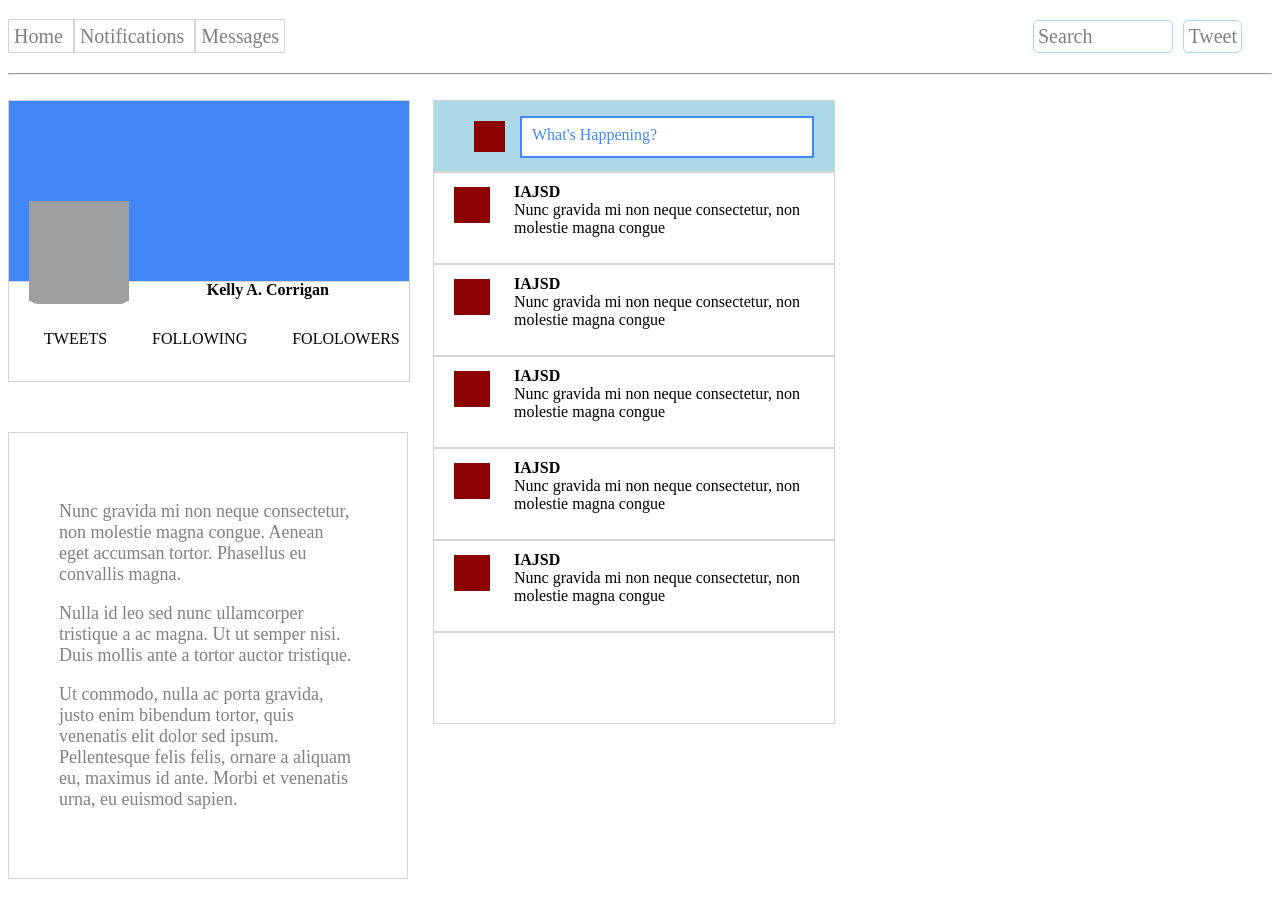
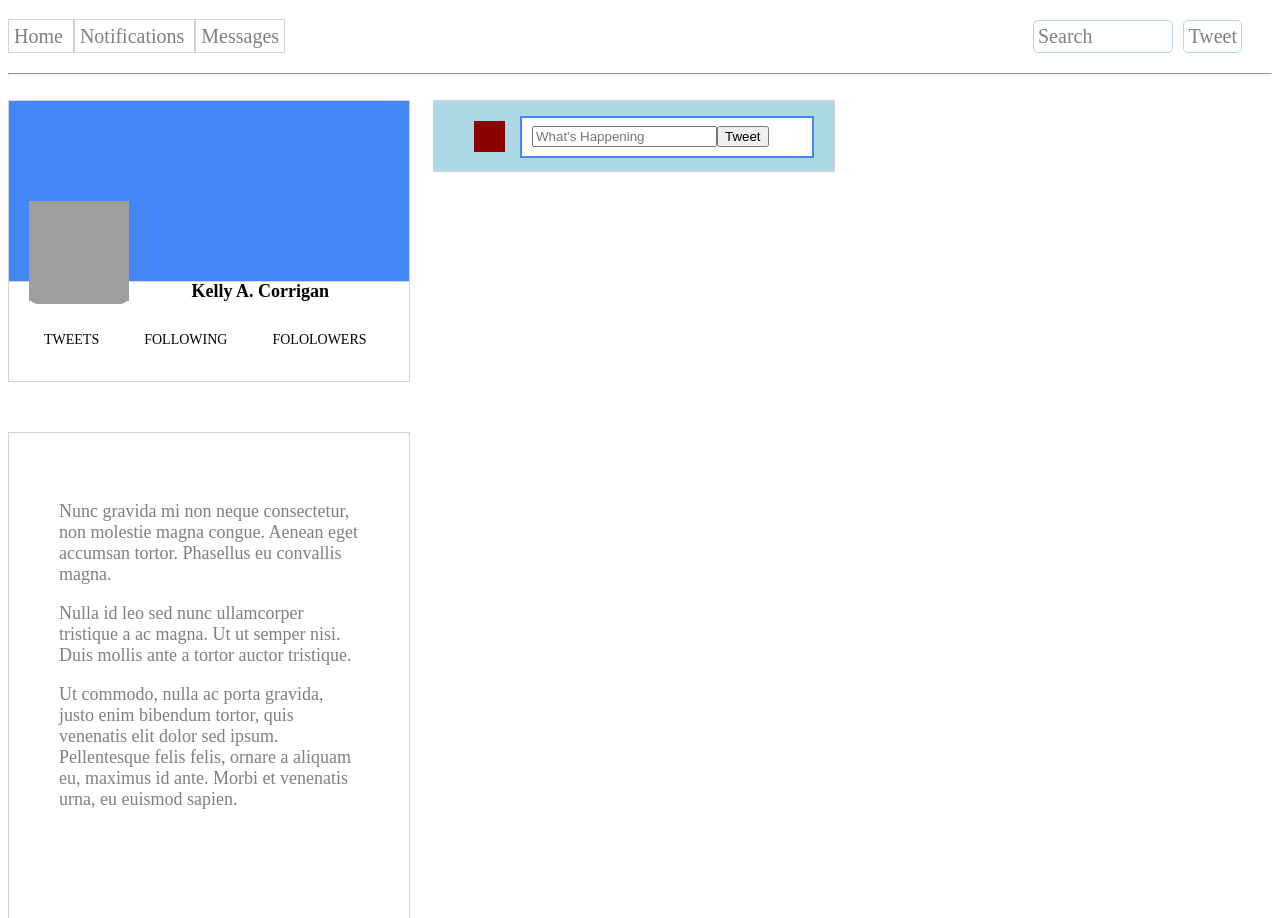
Before and after one commit to evawiedmann/interactive-tweeter, a React app: page / in a window 1280 px wide. Shown: the top 918 px of the page. Before the commit the page ends 879 px from the top, so only its background shows below. Built offline with nearby package versions, Linux system fonts and the light colour scheme; grey boxes are pictures that could not be loaded.

Commit message:
begin to add state

```diff
--- a/src/components/App.jsx
+++ b/src/components/App.jsx
@@ -2,7 +2,7 @@ import React from 'react';
 import Navbar from './Navbar';
 import Profile from './Profile';
 import Bio from './Bio';
-import Feed from './Feed';
+import NewTweet from './NewTweet';
 
 
 function App(){
@@ -18,7 +18,7 @@ function App(){
       <Profile/>
       <Bio/>
       </div>
-      <Feed/>
+      <NewTweet/>
     </div>
   );
 }
--- a/src/components/Bio.jsx
+++ b/src/components/Bio.jsx
@@ -2,8 +2,8 @@ import React from 'react';
 
 function Bio(){
   let bioSquare= {
-    height: '500',
-    width:  '400',
+    height: '500px',
+    width:  '400px',
     marginTop: '50px',
     border: "1px solid lightgray",
   }
--- a/src/components/Feed.jsx
+++ b/src/components/NewTweet.jsx
@@ -1,7 +1,17 @@
 import React from 'react';
 
-function Feed() {
+function NewTweet(props){
+  let _tweet = null;
+
+  function postTweet(event){
+    console.log(props);
+    event.preventDefault();
+    props.onNewTweetCreation({tweet: _tweet.value})
+    console.log(_tweet.value);
+
+  }
   let post = {
+
     height: "70px",
     width: "380px",
     border: "1px solid lightgrey",
@@ -100,56 +110,24 @@ let userContent = {
     <div>
     <div style={post}>
       <div style={happening}>
-        <span>What's Happening?</span>
+      <form onSubmit={postTweet}>
+        <input
+          type='text'
+          id='tweet'
+          placeholder="What's Happening"
+          ref={(input) => {_tweet = input;}}/>
+
+          <button type='submit'>Tweet</button>
+          </form>
       </div>
-      <div style = {maroon}>
+      <div  style = {maroon}>
       </div>
     </div>
-    <div style={user1}>
-      <div style={image}></div>
-      <div style={userContent}>
-      <span style={userName}>IAJSD</span>
-      <br></br>
-      <span>Nunc gravida mi non neque consectetur, non molestie magna congue</span>
-      </div>
-    </div>
-    <div style={user2}>
-      <div style={image}></div>
-      <div style={userContent}>
-      <span style={userName}>IAJSD</span>
-      <br></br>
-      <span>Nunc gravida mi non neque consectetur, non molestie magna congue</span>
-      </div>
-    </div>
-    <div style={user3}>
-      <div style={image}></div>
-      <div style={userContent}>
-      <span style={userName}>IAJSD</span>
-      <br></br>
-      <span>Nunc gravida mi non neque consectetur, non molestie magna congue</span>
-      </div>
-    </div>
-    <div style={user4}>
-      <div style={image}></div>
-      <div style={userContent}>
-      <span style={userName}>IAJSD</span>
-      <br></br>
-      <span>Nunc gravida mi non neque consectetur, non molestie magna congue</span>
-      </div>
-    </div>
-    <div style={user5}>
-      <div style={image}></div>
-      <div style={userContent}>
-      <span style={userName}>IAJSD</span>
-      <br></br>
-      <span>Nunc gravida mi non neque consectetur, non molestie magna congue</span>
-      </div>
-    </div>
-    <div style={user6}>
 
-    </div>
+
     </div>
   );
 }
 
-export default Feed;
+
+export default NewTweet;
--- a/src/components/Profile.jsx
+++ b/src/components/Profile.jsx
@@ -28,13 +28,13 @@ function Profile(){
     float: 'right',
     marginRight: '20%',
     marginTop: '20%',
-    fontSize: '18',
+    fontSize: '18px',
 
   }
 
   let tweetsFollowingFololowers = {
     padding: '10px',
-    fontSize: '14',
+    fontSize: '14px',
     marginLeft: '25px',
     marginTop: "100px",
 
```
Also changed, not shown: src/components/FeedController.jsx (added, +28 -0 lines), src/components/Tweets.jsx (added, +13 -0 lines).
